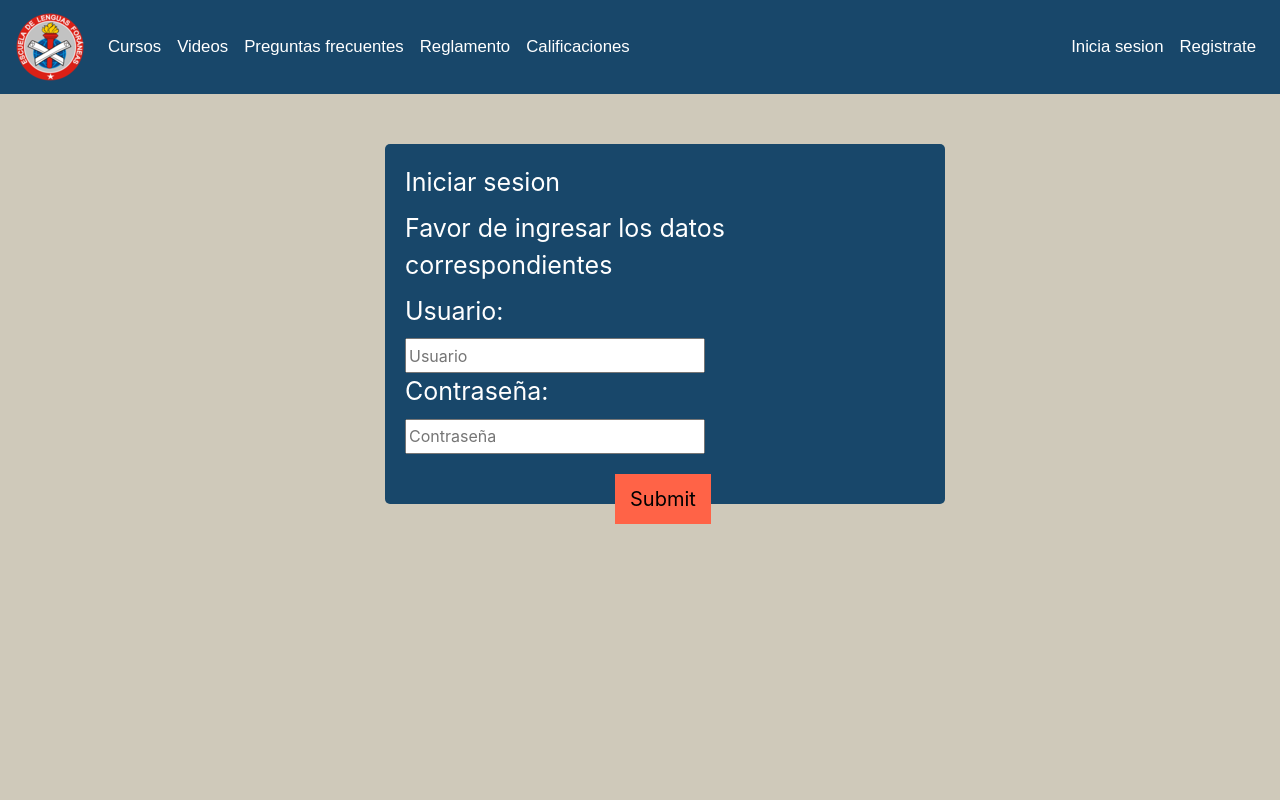
After one commit to Markinsky/eslefo, a web app: file views/login.html in a window 1280 px wide. The commit adds this page. Run offline with its HTML, style and script files only (its server is not run), Linux system fonts and the light colour scheme; some libraries are stand-ins or nearby versions.

Commit message:
1 10 2020

```diff
--- a/css/main.css
+++ b/css/main.css
@@ -14,6 +14,7 @@
 .nav-link:hover {
   background: #023257;
 }
+
 .back {
   background: #cfc9ba;
 }
@@ -95,20 +96,18 @@ input[name="r"] {
 .position {
   position: absolute;
   top: 150px;
-  bottom: 80px;
   left: 900px;
 }
 
 .caja {
   font-family: sans-serif;
   font-size: 20px;
-  font-weight: 400;
   color: #ffffff;
   background: #18476a;
-  padding-top: 10px;
+  padding-top: 15px;
   padding-left: 20px;
   padding-right: 20px;
-  padding-bottom: 10px;
+  padding-bottom: 15px;
   cursor: pointer;
 }
 
@@ -147,7 +146,7 @@ input[name="r"] {
   background: #18476a;
   padding: 20px;
   border-radius: 5px;
-  position: relative;
+  position: absolute;
 }
 
 .font-stuff {
@@ -156,7 +155,7 @@ input[name="r"] {
 }
 
 .font-stuffs {
-  font-size: 25px;
+  font-size: 23px;
 }
 
 .popup-botton {
@@ -182,3 +181,38 @@ input[name="r"] {
 .oculto {
   display: none;
 }
+
+.logun {
+  position: absolute;
+  top: 50px;
+  left: 300px;
+  height: 360px;
+  width: 560px;
+  background: #18476a;
+  padding: 20px;
+  border-radius: 5px;
+  position: relative;
+}
+
+.letters label {
+  color: white;
+  font-size: 25px;
+}
+
+.inputSettings {
+  height: 35px;
+  width: 300px;
+}
+
+.platinumButton {
+  margin-top: 20px;
+  margin-left: 210px;
+  background-color: tomato;
+  padding: 10px 15px;
+  border: none;
+  font-size: 20px;
+}
+
+.platinumButton:hover {
+  background: yellowgreen;
+}
--- a/index.html
+++ b/index.html
@@ -15,7 +15,7 @@
   <body class = "back">
     <div class="">
       <nav class="navbar navbar-expand-lg navbar-back">
-        <a class="navbar-brand">
+        <a class="navbar-brand" href="index.html">
           <img src="img/icon.png" alt="" />
         </a>
         <ul class="navbar-nav mr-auto">
@@ -49,7 +49,7 @@
         </ul>
         <ul class="navbar-nav ml-auto">
           <li class="nav-item">
-             <a class="nav-link navbar-custom"> Inicia sesion </a>
+             <a class="nav-link navbar-custom" href="views/login.html"> Inicia sesion </a>
           </li>
               <li class="nav-item">
              <a class="nav-link navbar-custom " href="logout.php"> Registrate </a>
@@ -85,7 +85,7 @@
       </div>
     </div>
 
-    <div class = "position rig" id = "oiecomova" onclick="hola()">
+    <div class = "position" id = "oiecomova" onclick="hola()">
       <div class = "border-button caja">
         <img class = "imgMargin" src="img/poll.png" >
         <label >Realiza una encuesta</label>
--- /dev/null
+++ b/views/login.html
@@ -0,0 +1,82 @@
+<html>
+  <head>
+    <title>Eslefo</title>
+    <link
+      rel="stylesheet"
+      href="https://cdnjs.cloudflare.com/ajax/libs/font-awesome/5.14.0/css/all.min.css"
+    />
+    <link
+      rel="stylesheet"
+      href="https://stackpath.bootstrapcdn.com/bootstrap/4.5.2/css/bootstrap.min.css"
+    />
+    <link rel="stylesheet" type="text/css" href="../css/main.css" />
+    <script src="events/first.js"></script>
+  </head>
+  <body class = "back">
+    <div class="">
+        <nav class="navbar navbar-expand-lg navbar-back">
+          <a class="navbar-brand" href="../index.html">
+            <img src="../img/icon.png" alt=""  />
+          </a>
+          <ul class="navbar-nav mr-auto">
+            <li class="nav-item">
+              <a class="nav-link navbar-custom" href="/crud/uuu.html"
+                >Cursos</a
+              >
+            </li>
+            <li class="nav-item">
+              <a class="nav-link navbar-custom" href="/crud/uuu.html"
+                >Videos</a
+              >
+            </li>
+
+            <li class="nav-item">
+              <a class="nav-link navbar-custom" href="/crud/uuu.html"
+                >Preguntas frecuentes</a
+              >
+            </li>
+            <li class="nav-item">
+              <a class="nav-link navbar-custom" href="/crud/uuu.html"
+                >Reglamento</a
+              >
+                        <li class="nav-item">
+              <a class="nav-link navbar-custom" href="/crud/uuu.html"
+                >Calificaciones</a
+              >
+            </li>
+
+            </li>
+          </ul>
+          <ul class="navbar-nav ml-auto">
+            <li class="nav-item">
+               <a class="nav-link navbar-custom" href="login.html"> Inicia sesion </a>
+            </li>
+                <li class="nav-item">
+               <a class="nav-link navbar-custom " href="logout.php"> Registrate </a>
+
+            </li>
+        </ul>
+        </nav>
+      </div>
+      <div class = "container">
+          <div class = "logun letters">
+              <form>
+                  <label> Iniciar sesion </label>
+                  <br>
+                  <label>Favor de ingresar los datos correspondientes</label>
+                  <br>
+                  <label>Usuario:</label>
+                  <br>
+                  <input type = "text" placeholder="Usuario" class = "inputSettings">
+                  <br>
+                  <label>Contraseña:</label>
+                  <br>
+                  <input type = "password" placeholder="Contraseña" class = "inputSettings">
+                  <br>
+                  <input type = "submit" class = "platinumButton">
+              </form>
+          </div>
+
+      </div>
+  </body>
+</html>
```
